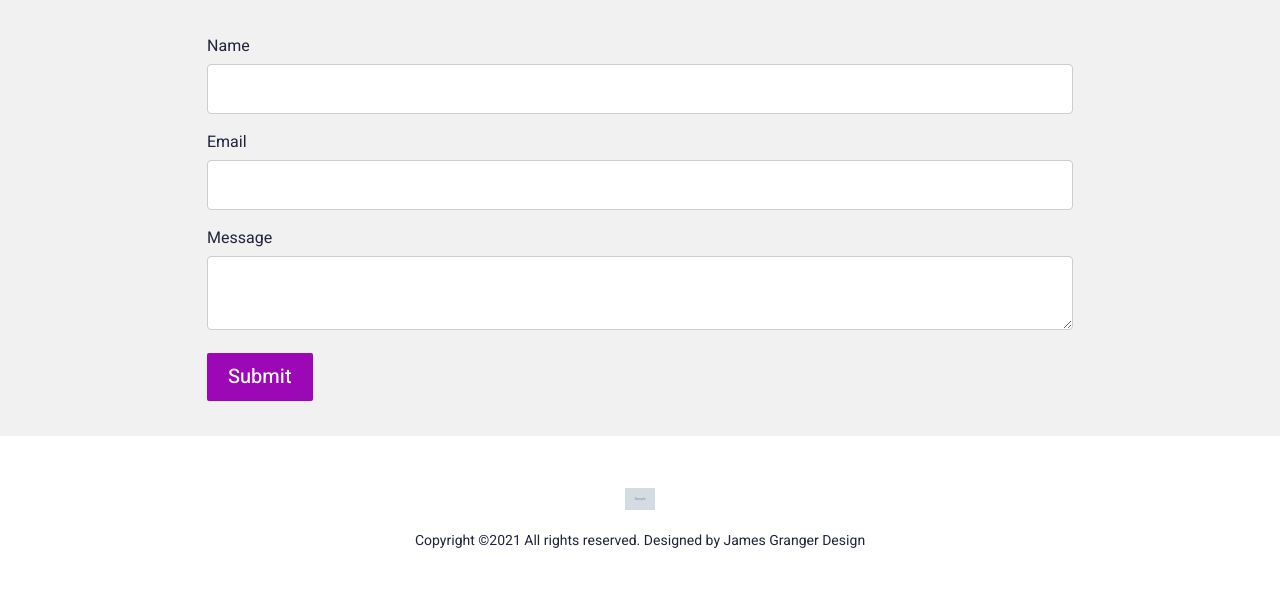
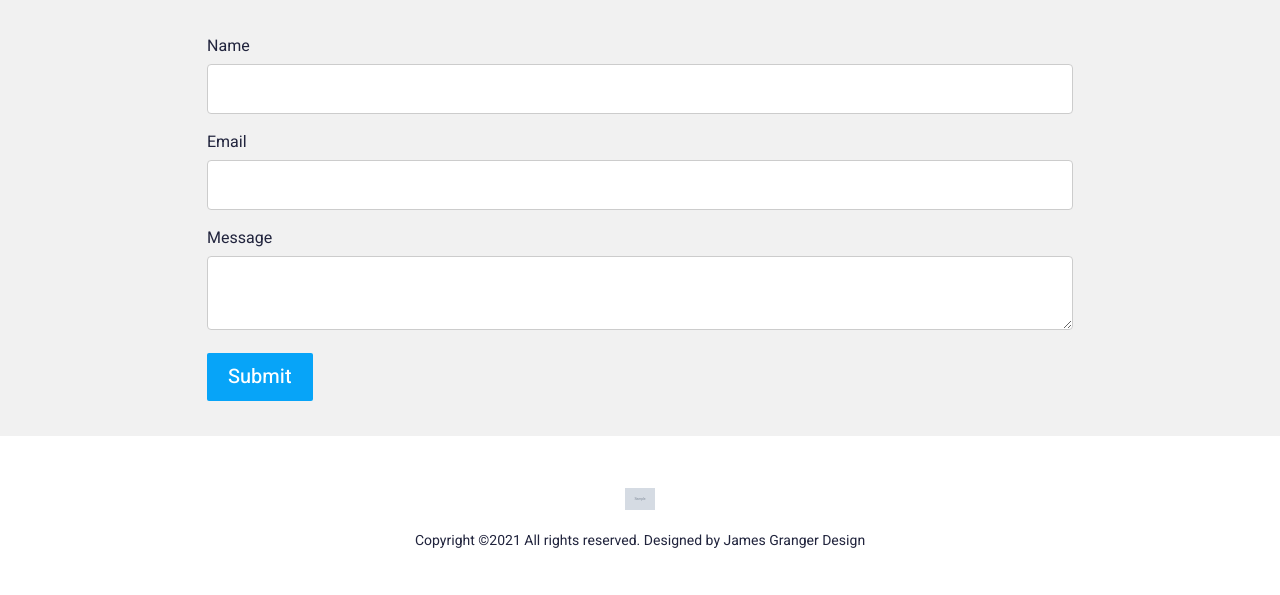
Before and after one commit to Sawrz/mango, a Django app: template contact/templates/contact/index.html in a window 1280 px wide. Shown: the part 302-897 px from the top of the page. Run offline with Django 3.2, Linux system fonts and the light colour scheme; the template is opened without the code that fills it: most values are stand-ins (such as "Sample title", 1, 10 or a date in 2020); form fields are guessed from the names that the template uses; some libraries are stand-ins or nearby versions.

Commit message:
Change color theme

```diff
--- a/static/css/style.css
+++ b/static/css/style.css
@@ -2,10 +2,10 @@
 /* font-family: 'Courier Prime', monospace;
 font-family: 'Heebo', sans-serif; */
 :root {
-  --primaryColor: #9C07B6;
-  --primaryDarkColor: #3D0048;
-  --primaryHoverColor: #900AA8;
-  --secondaryColor: #F9B000;
+  --primaryColor: #07a4f8;
+  --primaryDarkColor: #0046a6;
+  --primaryHoverColor: #86c9fa;
+  --secondaryColor: #F85B07;
   --baseColor: #21243D;
   --baseFont: 'Heebo', sans-serif;
   --titleFont: 'Courier Prime', monospace;
```
